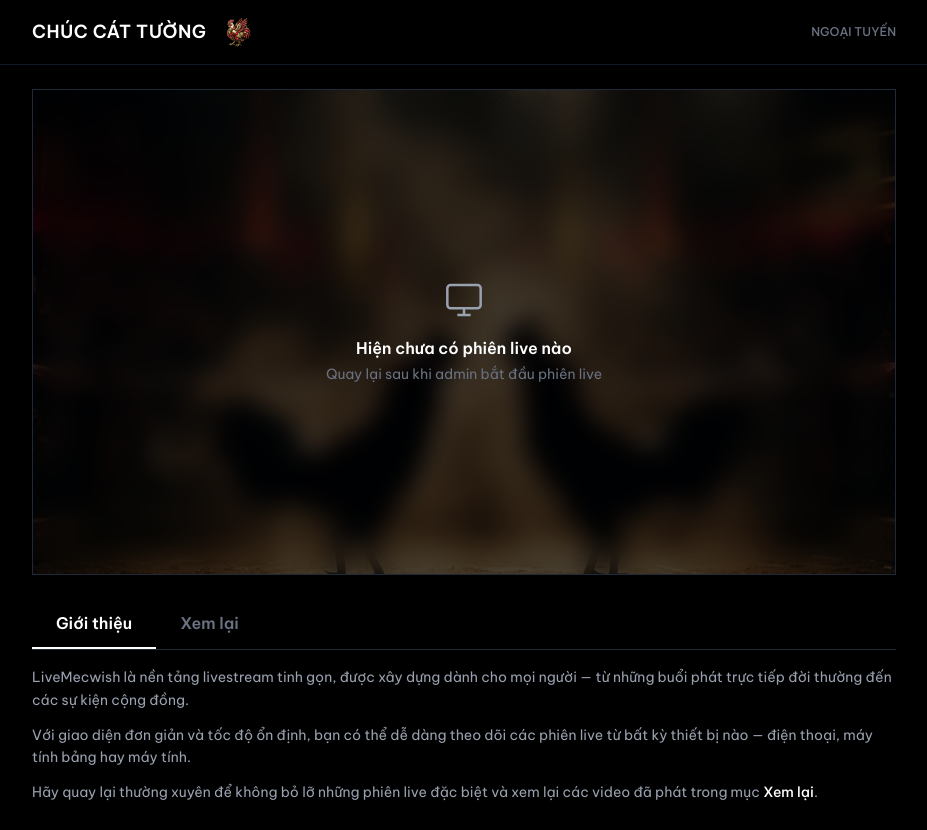
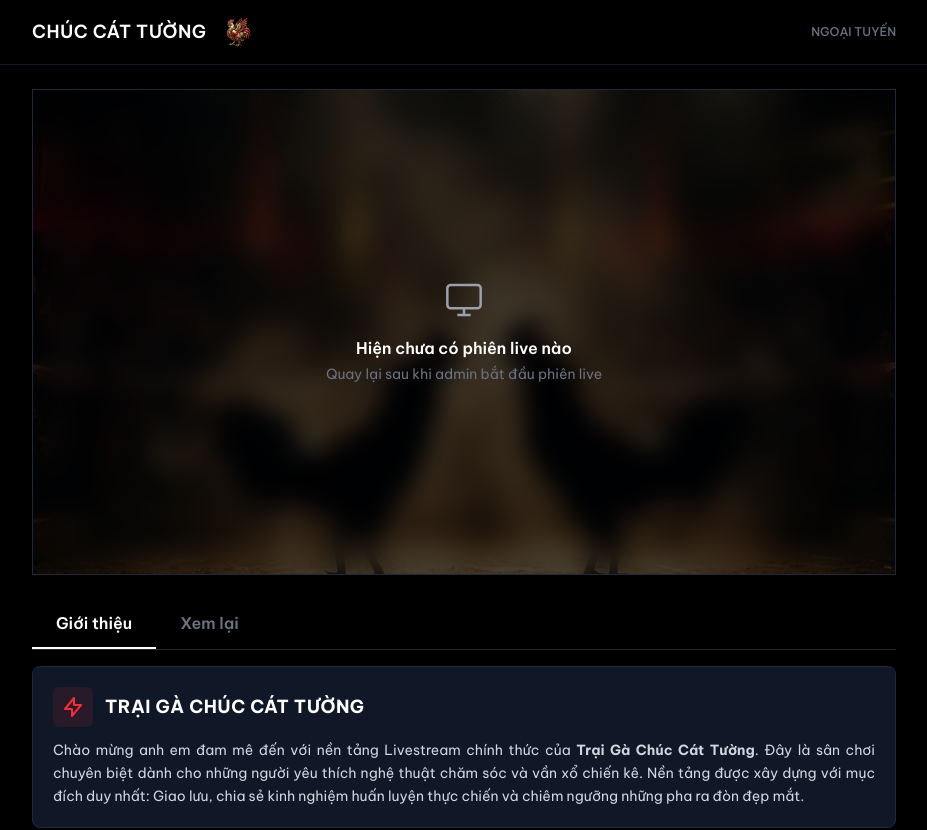
Before and after one commit to doanquangkien/livemw, a Next.js app in the folder frontend/: page / in a window 1280 px wide. Shown: the top 830 px of the page, without its empty margins (176-1103 px from the left). Built offline with nearby package versions, Linux system fonts and the light colour scheme; no server answers; the database is empty.

Commit message:
feat: implement landing page with live status indicator and tabbed navigation

```diff
--- a/frontend/src/app/page.tsx
+++ b/frontend/src/app/page.tsx
@@ -4,6 +4,7 @@
 import Image from "next/image";
 import { useLiveStatus } from "@/hooks/useLiveStatus";
 import VodList from "@/app/components/VodList";
+import AboutTab from "@/app/components/AboutTab";
 
 type Tab = "about" | "replays";
 
@@ -149,20 +150,7 @@
         {/* Tab content */}
         <div className="min-h-[200px] py-4">
           {tab === "about" ? (
-            <div className="text-sm text-gray-400 leading-relaxed space-y-3">
-              <p>
-                LiveMecwish là nền tảng livestream tinh gọn, được xây dựng dành cho mọi người —
-                từ những buổi phát trực tiếp đời thường đến các sự kiện cộng đồng.
-              </p>
-              <p>
-                Với giao diện đơn giản và tốc độ ổn định, bạn có thể dễ dàng theo dõi
-                các phiên live từ bất kỳ thiết bị nào — điện thoại, máy tính bảng hay máy tính.
-              </p>
-              <p>
-                Hãy quay lại thường xuyên để không bỏ lỡ những phiên live đặc biệt
-                và xem lại các video đã phát trong mục <span className="text-white font-medium">Xem lại</span>.
-              </p>
-            </div>
+            <AboutTab />
           ) : (
             <VodList />
           )}
```
